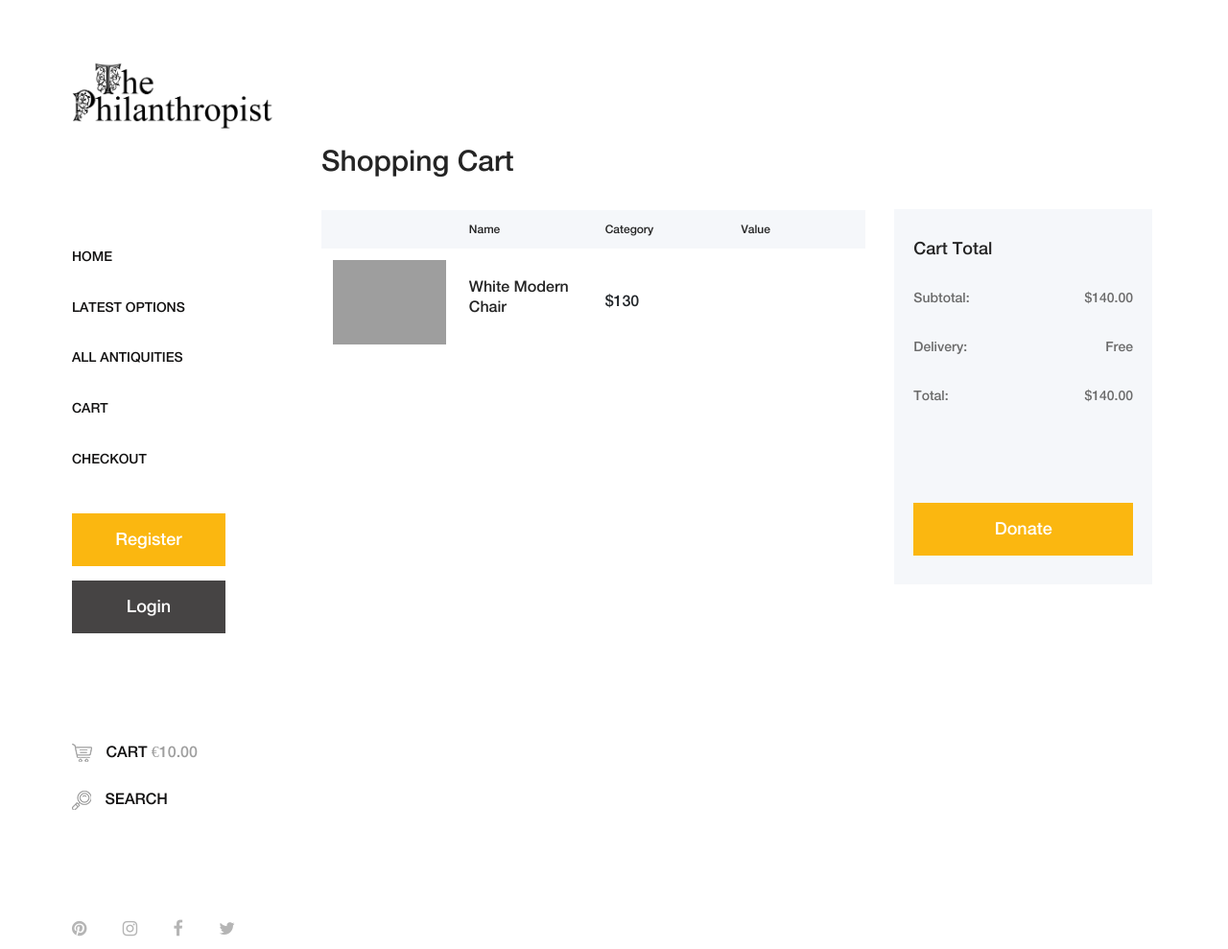
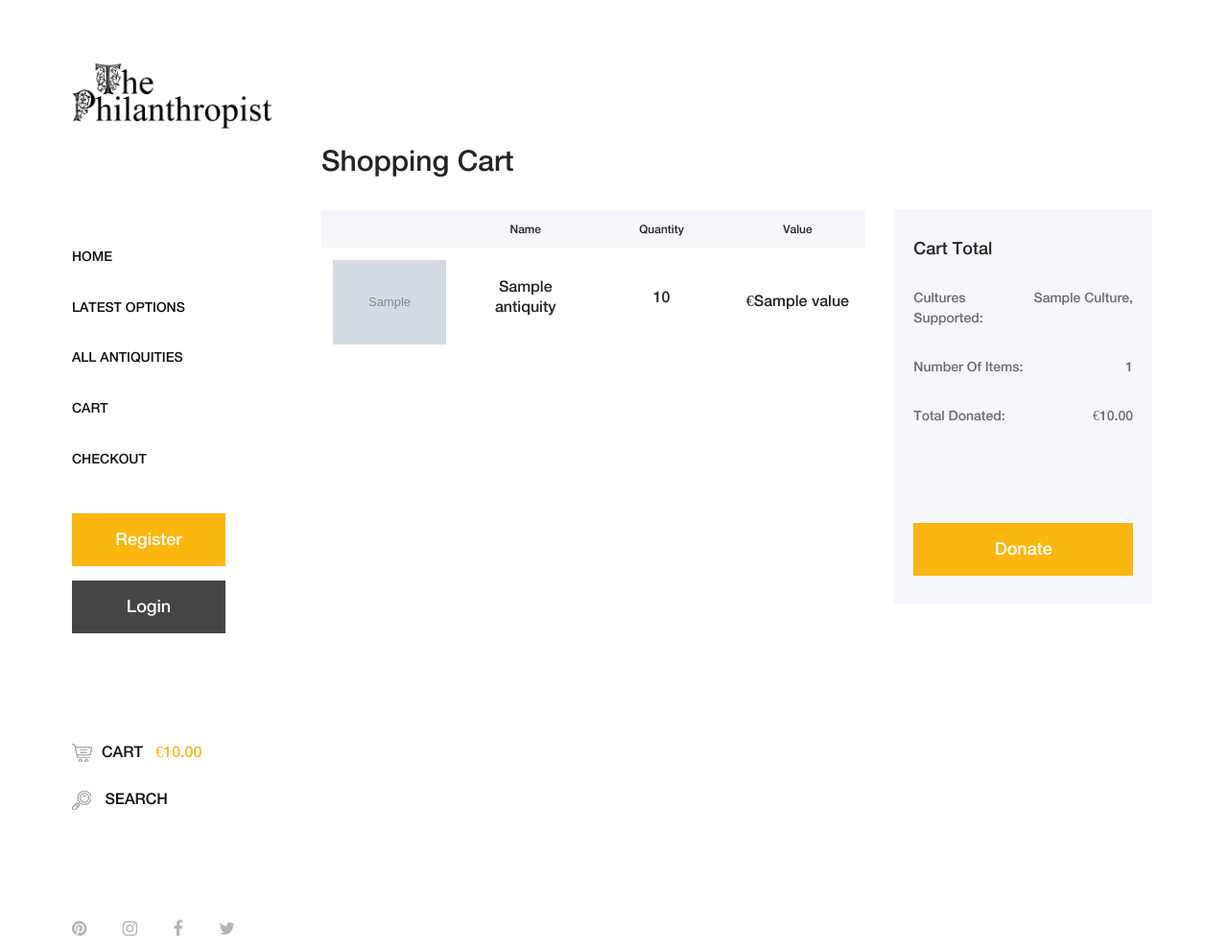
Before and after one commit to Code-Institute-Submissions/milestone-46, a Django app: template bag/templates/bag/bag.html in a window 1280 px wide. Shown: the top 989 px of the page at 96% size. Run offline with Django 3.2, Linux system fonts and the light colour scheme; the template is opened without the code that fills it: most values are stand-ins (such as "Sample title", 1, 10 or a date in 2020); grey boxes marked "Sample" are stand-in pictures; some libraries are stand-ins or nearby versions; grey boxes are pictures that could not be loaded.

Commit message:
Add template data fields to bag

```diff
--- a/bag/templates/bag/bag.html
+++ b/bag/templates/bag/bag.html
@@ -13,12 +13,12 @@
                 </div>
 
                 <div class="cart-table clearfix">
-                    <table class="table table-responsive">
+                    <table class="table table-responsive text-center">
                         <thead>
                             <tr>
                                 <th></th>
                                 <th>Name</th>
-                                <th>Category</th>
+                                <th>Quantity</th>
                                 <th>Value</th>
                             </tr>
                         </thead>
@@ -30,15 +30,20 @@
 
                             <tr>
                                 <td class="cart_product_img">
-                                    <a href="#"><img src="img/bg-img/cart1.jpg" alt="Product"></a>
+                                    <a href="{{ item.antiquity.image.url }}"><img src="{{ item.antiquity.image.url }}"
+                                            alt="{{ item.name }}"></a>
                                 </td>
 
                                 <td class="cart_product_desc">
-                                    <h5>White Modern Chair</h5>
+                                    <h5>{{ item.antiquity.name }}</h5>
+                                </td>
+
+                                <td class="cart_product_desc">
+                                    <h5>{{ item.quantity }}</h5>
                                 </td>
 
                                 <td class="price">
-                                    <span>$130</span>
+                                    <span>€{{ item.antiquity.value }}</span>
                                 </td>
                             </tr>
 
@@ -58,9 +63,17 @@
                 <div class="cart-summary">
                     <h5>Cart Total</h5>
                     <ul class="summary-table">
-                        <li><span>subtotal:</span> <span>$140.00</span></li>
-                        <li><span>delivery:</span> <span>Free</span></li>
-                        <li><span>total:</span> <span>$140.00</span></li>
+                        <li><span>Cultures <br> Supported:</span> <span>
+
+                                {% for item in bag_items %}
+
+                                {{ item.antiquity.culture }}, <br>
+
+                                {% endfor %}
+
+                            </span></li>
+                        <li><span>Number of Items:</span> <span>{{ product_count }}</span></li>
+                        <li><span>Total Donated:</span> <span>€{{ total|floatformat:2 }}</span></li>
                     </ul>
                     <div class="cart-btn mt-100">
                         <a href="cart.html" class="btn amado-btn w-100">Donate</a>
--- a/bag/views.py
+++ b/bag/views.py
@@ -1,4 +1,5 @@
 from django.shortcuts import render, redirect
+
 
 def view_bag(request):
     """ This view returns the Bag contents page """
@@ -19,5 +20,4 @@ def add_to_bag(request, item_id):
         bag[item_id] = quantity
 
     request.session['bag'] = bag
-    print(request.session['bag'])
     return redirect(redirect_url)
--- a/static/css/style.css
+++ b/static/css/style.css
@@ -31,6 +31,11 @@
     .main-content-wrapper .header-area .logo {
         width: 13.5em;
     }
+}
+
+/* .main-content-wrapper .header-area .cart-fav-search .golden-text, */
+.main-content-wrapper .header-area .cart-fav-search a span {
+    color: #fbb710;
 }
 
 /* Main Page Styles */
--- a/templates/base.html
+++ b/templates/base.html
@@ -96,6 +96,7 @@
                 <ul>
 
                     {% with url_name=request.resolver_match.url_name %}
+
                     <li class="{% if url_name == 'home' %} active {% endif %}"><a href="{% url 'home' %}">Home</a></li>
 
                     <li class="{% if url_name == 'latest_options' %} active {% endif %}"><a
@@ -104,9 +105,11 @@
                     <li class="{% if url_name == 'all_antiquities' %} active {% endif %}"><a
                             href="{% url 'all_antiquities' %}">All Antiquities</a></li>
 
-                    <li class="{% if url_name == 'view_bag' %} active {% endif %}"><a href="{% url 'view_bag' %}">Cart</a></li>
+                    <li class="{% if url_name == 'view_bag' %} active {% endif %}"><a
+                            href="{% url 'view_bag' %}">Cart</a></li>
 
                     <li><a href="#">Checkout</a></li>
+
                     {% endwith %}
 
                 </ul>
@@ -139,11 +142,12 @@
 
             <!-- Cart Menu -->
             <div class="cart-fav-search mb-100">
-                <a href="{% url 'view_bag' %}" class="cart-nav {% if grand_total %} text-black {% endif %}"><img
-                        src="{% static 'images/core_img/cart.png' %}" alt="Cart Icon"> Cart <span>
+                <a href="{% url 'view_bag' %}" class="cart-nav">
+                    <img src="{% static 'images/core_img/cart.png' %}" alt="Cart Icon">Cart
+                    <span class="{% if total %} golden-text {% endif %}">
 
-                        {% if grand_total %}
-                        €{{ grand_total|floatformat:2 }}
+                        {% if total >= 0 %}
+                        &nbsp; €{{ total|floatformat:2 }}
                         {% else %}
                         €0.00
                         {% endif %}
```
Also changed, not shown: bag/contexts.py (+21 -2 lines), bag/urls.py (line endings or trailing spaces).
